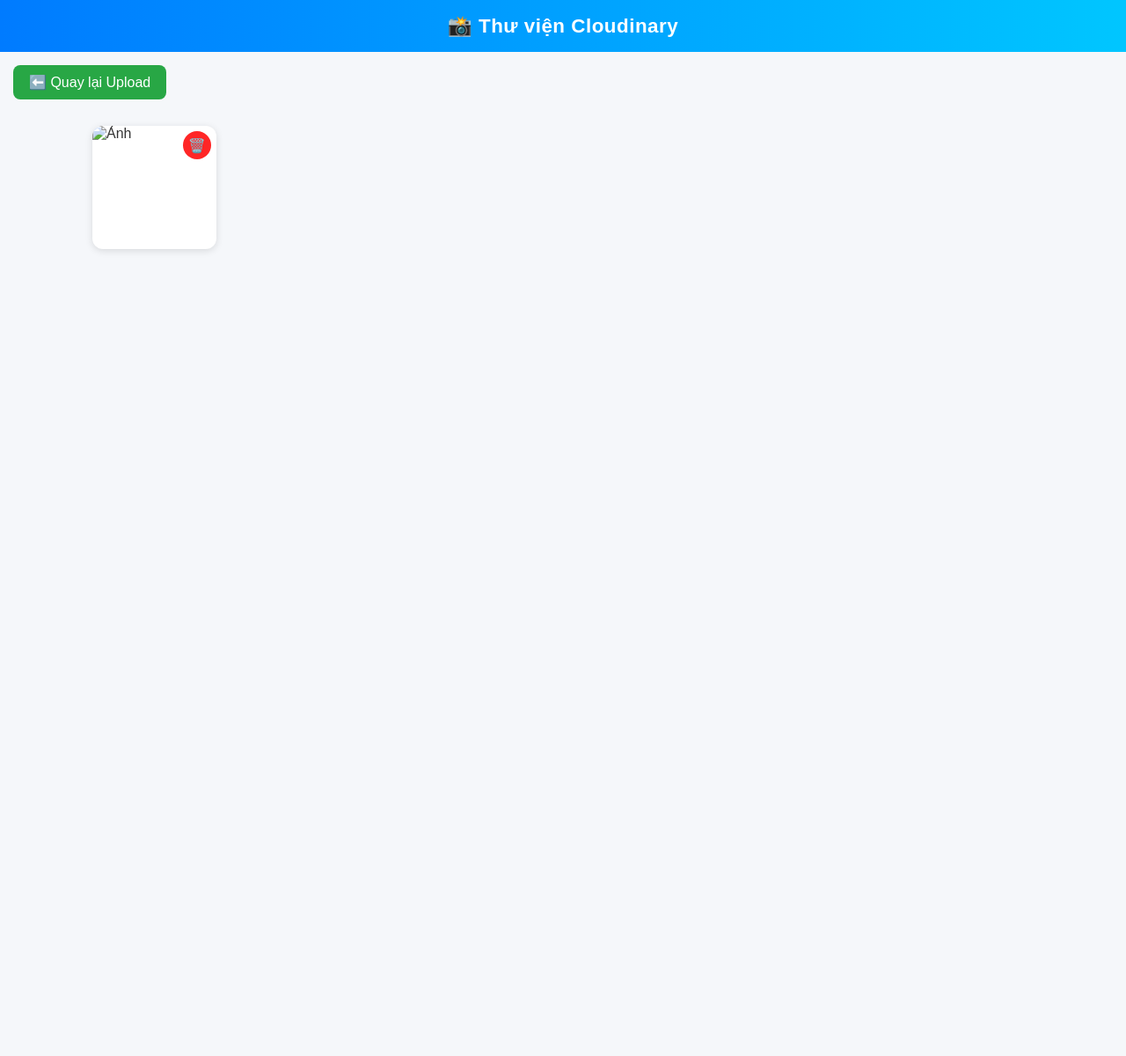
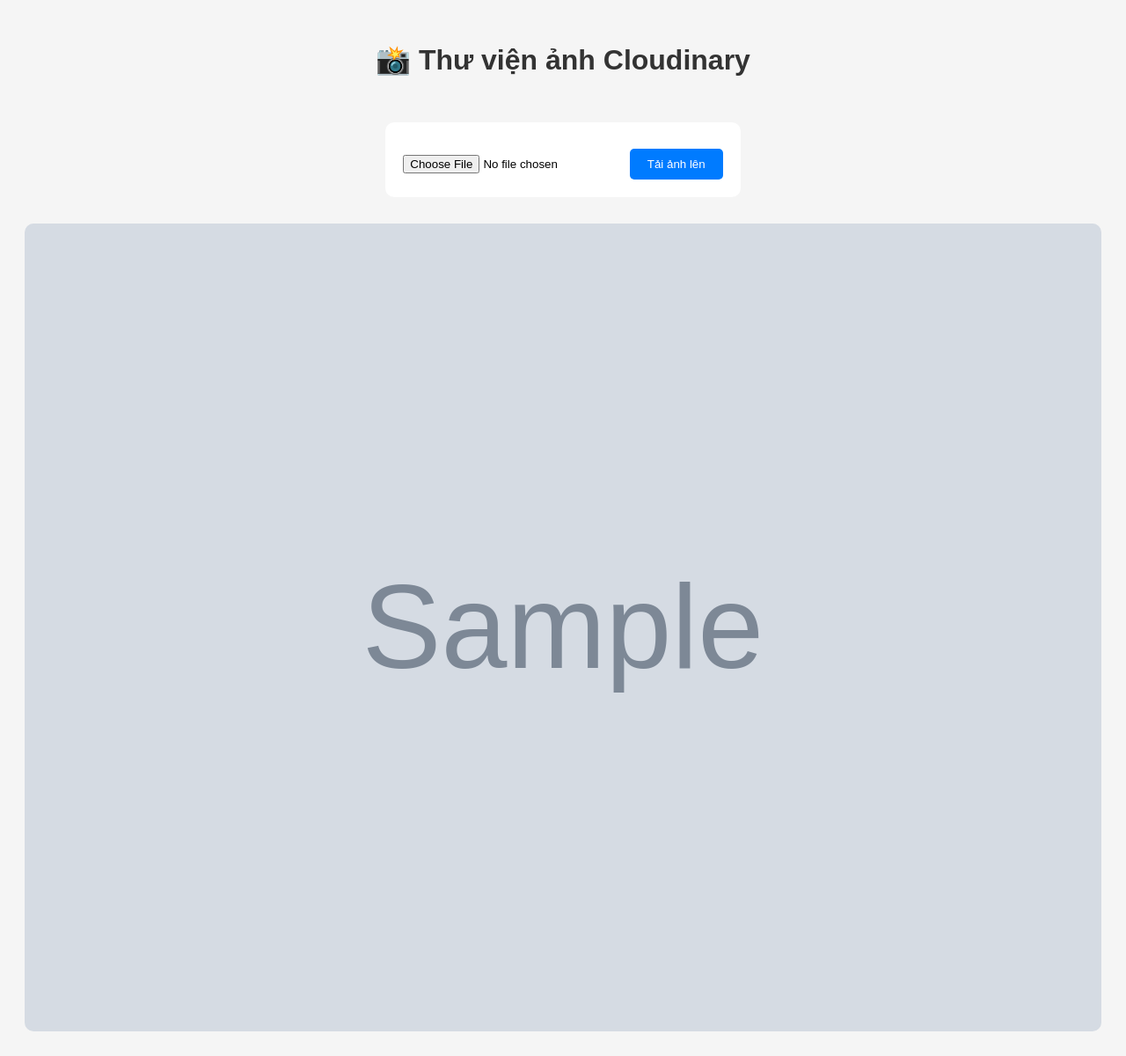
Before and after one commit to billhaha1947/flask-update, a Flask app: template templates/gallery.html in a window 1280 px wide. Shown: the whole page at 88% size. Before the commit the page ends 286 px from the top, so only its background shows below. Run offline with Flask 3, Linux system fonts and the light colour scheme; the template is opened without the code that fills it: most values are stand-ins (such as "Sample title", 1, 10 or a date in 2020); grey boxes marked "Sample" are stand-in pictures.

Commit message:
Update gallery.html

```diff
--- a/templates/gallery.html
+++ b/templates/gallery.html
@@ -1,204 +1,115 @@
 <!DOCTYPE html>
 <html lang="vi">
 <head>
-  <meta charset="UTF-8">
-  <meta name="viewport" content="width=device-width, initial-scale=1.0">
-  <title>📸 Thư viện Cloudinary</title>
+  <meta charset="UTF-8" />
+  <meta name="viewport" content="width=device-width, initial-scale=1.0" />
+  <title>Thư viện ảnh</title>
   <style>
-    * {
-      box-sizing: border-box;
+    body {
+      font-family: Arial, sans-serif;
+      background: #f5f5f5;
+      padding: 20px;
+      text-align: center;
     }
 
-    body {
-      margin: 0;
-      font-family: "Poppins", sans-serif;
-      background: #f5f7fa;
+    h1 {
       color: #333;
     }
 
-    header {
-      background: linear-gradient(90deg, #007bff, #00c6ff);
-      color: white;
-      text-align: center;
-      padding: 16px;
-      font-size: 1.4em;
-      font-weight: 600;
-      letter-spacing: 0.5px;
+    .gallery {
+      display: grid;
+      grid-template-columns: repeat(auto-fit, minmax(200px, 1fr));
+      gap: 15px;
+      margin-top: 30px;
     }
 
-    a.back-btn {
-      display: inline-block;
-      margin: 15px;
-      background: #28a745;
-      color: white;
-      padding: 10px 18px;
-      border-radius: 8px;
-      text-decoration: none;
-      font-weight: 500;
-      transition: background 0.25s ease;
+    .gallery img {
+      width: 100%;
+      border-radius: 10px;
+      transition: all 0.3s ease;
+      cursor: pointer;
     }
 
-    a.back-btn:hover {
-      background: #23963c;
+    .gallery img:hover {
+      transform: scale(1.05);
+      box-shadow: 0 4px 10px rgba(0, 0, 0, 0.3);
     }
 
-    .gallery-container {
-      display: grid;
-      grid-template-columns: repeat(auto-fill, minmax(140px, 1fr));
-      gap: 14px;
-      padding: 15px;
-      max-width: 1100px;
-      margin: 0 auto;
+    .overlay {
+      position: fixed;
+      top: 0;
+      left: 0;
+      width: 100%;
+      height: 100%;
+      background: rgba(0, 0, 0, 0.8);
+      display: none;
+      justify-content: center;
+      align-items: center;
     }
 
-    .card {
-      position: relative;
-      overflow: hidden;
-      border-radius: 12px;
-      box-shadow: 0 2px 8px rgba(0, 0, 0, 0.12);
-      cursor: pointer;
-      background: #fff;
-      transition: transform 0.25s ease, box-shadow 0.25s ease;
-    }
-
-    .card:hover {
-      transform: scale(1.03);
-      box-shadow: 0 6px 14px rgba(0, 0, 0, 0.2);
-    }
-
-    .card img, .card video {
-      width: 100%;
-      height: 140px;
-      object-fit: cover;
-      display: block;
-    }
-
-    .delete-btn {
-      position: absolute;
-      top: 6px;
-      right: 6px;
-      background: rgba(255, 0, 0, 0.85);
-      color: white;
-      border: none;
-      border-radius: 50%;
-      width: 32px;
-      height: 32px;
-      font-size: 16px;
-      display: flex;
-      align-items: center;
-      justify-content: center;
-      cursor: pointer;
-      backdrop-filter: blur(4px);
-      transition: transform 0.2s ease, background 0.2s ease;
-    }
-
-    .delete-btn:hover {
-      transform: scale(1.1);
-      background: red;
-    }
-
-    /* Popup */
-    .popup {
-      position: fixed;
-      top: 0; left: 0;
-      width: 100%; height: 100%;
-      background: rgba(0, 0, 0, 0.9);
-      display: none;
-      align-items: center;
-      justify-content: center;
-      z-index: 1000;
-      backdrop-filter: blur(8px);
-      animation: fadeIn 0.35s ease forwards;
-    }
-
-    .popup.active {
-      display: flex;
-    }
-
-    .popup-content {
+    .overlay img {
       max-width: 90%;
       max-height: 90%;
-      border-radius: 14px;
-      overflow: hidden;
-      box-shadow: 0 0 18px rgba(255, 255, 255, 0.15);
-      animation: zoomIn 0.35s ease;
-    }
-
-    .popup img, .popup video {
-      width: 100%;
-      height: auto;
-      border-radius: 14px;
-      display: block;
-    }
-
-    @keyframes fadeIn {
-      from { opacity: 0; }
-      to { opacity: 1; }
+      border-radius: 10px;
+      animation: zoomIn 0.3s ease;
     }
 
     @keyframes zoomIn {
-      from { transform: scale(0.8); opacity: 0.6; }
+      from { transform: scale(0.7); opacity: 0; }
       to { transform: scale(1); opacity: 1; }
+    }
+
+    .upload-form {
+      margin-top: 30px;
+      background: #fff;
+      padding: 20px;
+      border-radius: 10px;
+      display: inline-block;
+    }
+
+    button {
+      margin-top: 10px;
+      padding: 10px 20px;
+      background: #007bff;
+      color: white;
+      border: none;
+      border-radius: 5px;
+      cursor: pointer;
+    }
+
+    button:hover {
+      background: #0056b3;
     }
   </style>
 </head>
 <body>
-  <header>📸 Thư viện Cloudinary</header>
-  <a href="/" class="back-btn">⬅️ Quay lại Upload</a>
+  <h1>📸 Thư viện ảnh Cloudinary</h1>
 
-  <div class="gallery-container">
-    {% for res in resources %}
-      <div class="card" onclick="openPopup('{{ res.secure_url }}', '{{ res.resource_type }}')">
-        {% if res.resource_type == 'video' or (res.resource_type == 'raw' and res.format in ['mp4', 'mov']) %}
-          <video muted loop playsinline>
-            <source src="{{ res.secure_url }}" type="video/mp4">
-          </video>
-        {% else %}
-          <img src="{{ res.secure_url }}" alt="Ảnh">
-        {% endif %}
-        <button class="delete-btn" onclick="event.stopPropagation(); deleteFile('{{ res.public_id }}')">🗑️</button>
-      </div>
+  <form class="upload-form" action="/upload" method="POST" enctype="multipart/form-data">
+    <input type="file" name="file" accept="image/*" required />
+    <button type="submit">Tải ảnh lên</button>
+  </form>
+
+  <div class="gallery">
+    {% for img in images %}
+      <img src="{{ img }}" alt="Ảnh" onclick="showFull('{{ img }}')">
     {% endfor %}
   </div>
 
-  <!-- Popup -->
-  <div class="popup" id="popup" onclick="closePopup()">
-    <div class="popup-content" id="popup-content"></div>
+  <div class="overlay" id="overlay" onclick="hideFull()">
+    <img id="fullImage" src="">
   </div>
 
   <script>
-    function openPopup(url, type) {
-      const popup = document.getElementById('popup');
-      const content = document.getElementById('popup-content');
-
-      content.innerHTML = '';
-      if (type === 'video') {
-        const vid = document.createElement('video');
-        vid.src = url;
-        vid.controls = true;
-        vid.autoplay = true;
-        vid.style.maxHeight = '90vh';
-        content.appendChild(vid);
-      } else {
-        const img = document.createElement('img');
-        img.src = url;
-        img.alt = "Ảnh gốc";
-        img.style.maxHeight = '90vh';
-        content.appendChild(img);
-      }
-
-      popup.classList.add('active');
+    function showFull(src) {
+      const overlay = document.getElementById('overlay');
+      const fullImg = document.getElementById('fullImage');
+      fullImg.src = src;
+      overlay.style.display = 'flex';
     }
 
-    function closePopup() {
-      document.getElementById('popup').classList.remove('active');
-    }
-
-    async function deleteFile(publicId) {
-      if (!confirm("Xóa file này?")) return;
-      const res = await fetch(`/delete/${publicId}`, { method: 'DELETE' });
-      if (res.ok) location.reload();
-      else alert('Không thể xóa file!');
+    function hideFull() {
+      document.getElementById('overlay').style.display = 'none';
     }
   </script>
 </body>
```
